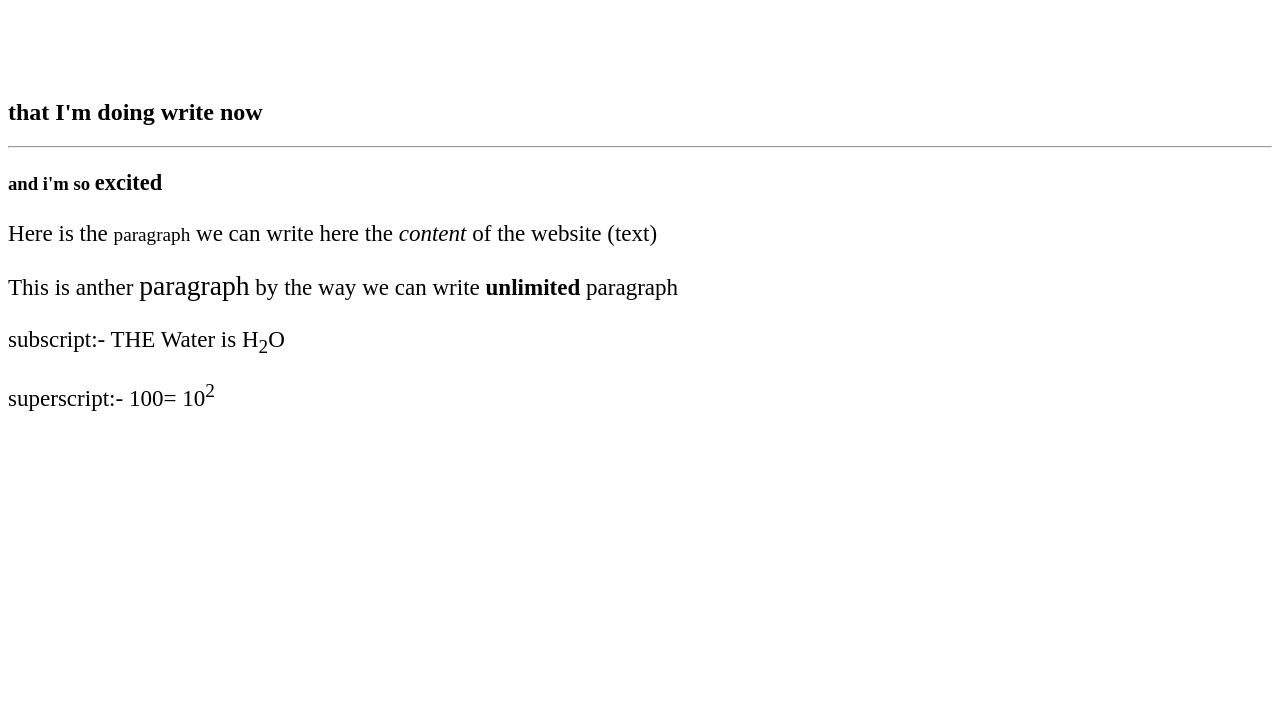
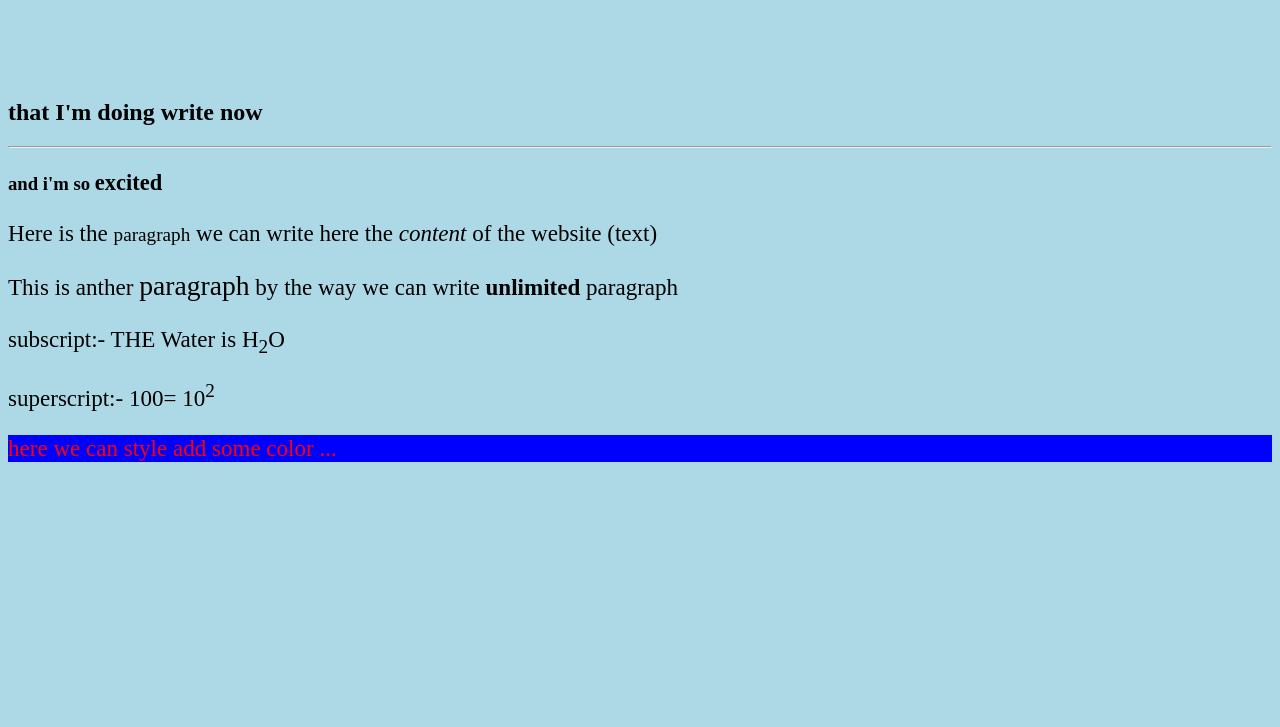
Before and after one commit to aliamerj/web-develop, a plain HTML site: page index.html in a window 1280 px wide. Shown: the part 73-800 px from the top of the page. Drawn offline with Linux system fonts and the light colour scheme.

Commit message:
Update index.html
Style & Color

```diff
--- a/index.html
+++ b/index.html
@@ -10,7 +10,7 @@
 
     <title>my fweb</title>
   </head>
-  <body>
+  <body style="background-color: lightblue;">
     <!-- the body of the web
     here almost ever thing will ganna show up -->
     <h1> fweb is mean 'first web' </h1>
@@ -28,7 +28,7 @@
     <h3> and i'm so <big>excited<big> </h3>
     <!-- we can change the size of the text by changing the number of the tag
      h1->h6 -->
-     <p>Here is the <small>paragraph</small> we can write here the <i>content</i> of the website (text)</p>
+     <p >Here is the <small>paragraph</small> we can write here the <i>content</i> of the website (text)</p>
      <p>This is anther <big>paragraph</big> by the way we can write <b>unlimited</b> paragraph</p>
      <P> subscript:- THE Water is H<sub>2</sub>O </P>
      <P> superscript:- 100= 10<sup>2</sup> </P>
@@ -39,8 +39,8 @@
           we can ues subscript by <sub></sub>
           we can use superscript by <sup></sup>
           and we can mix between them -->
-
-
+      <p style="color:red; background-color: blue;"> here we can style add some color ...</p>
+      <!-- if we add any style to the body tage that will apply to all tages in body -->
 
   </body>
 </html>
```
